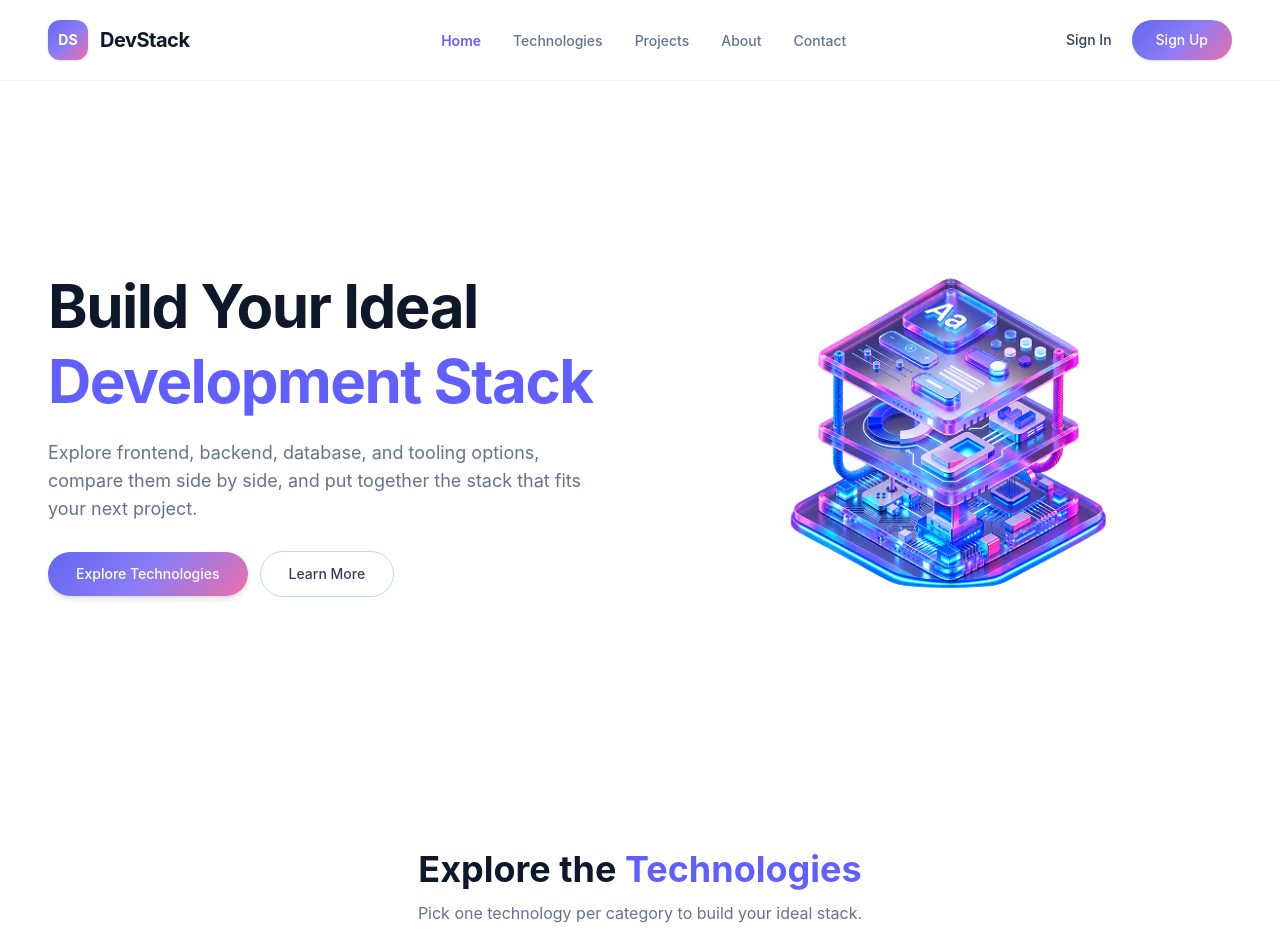
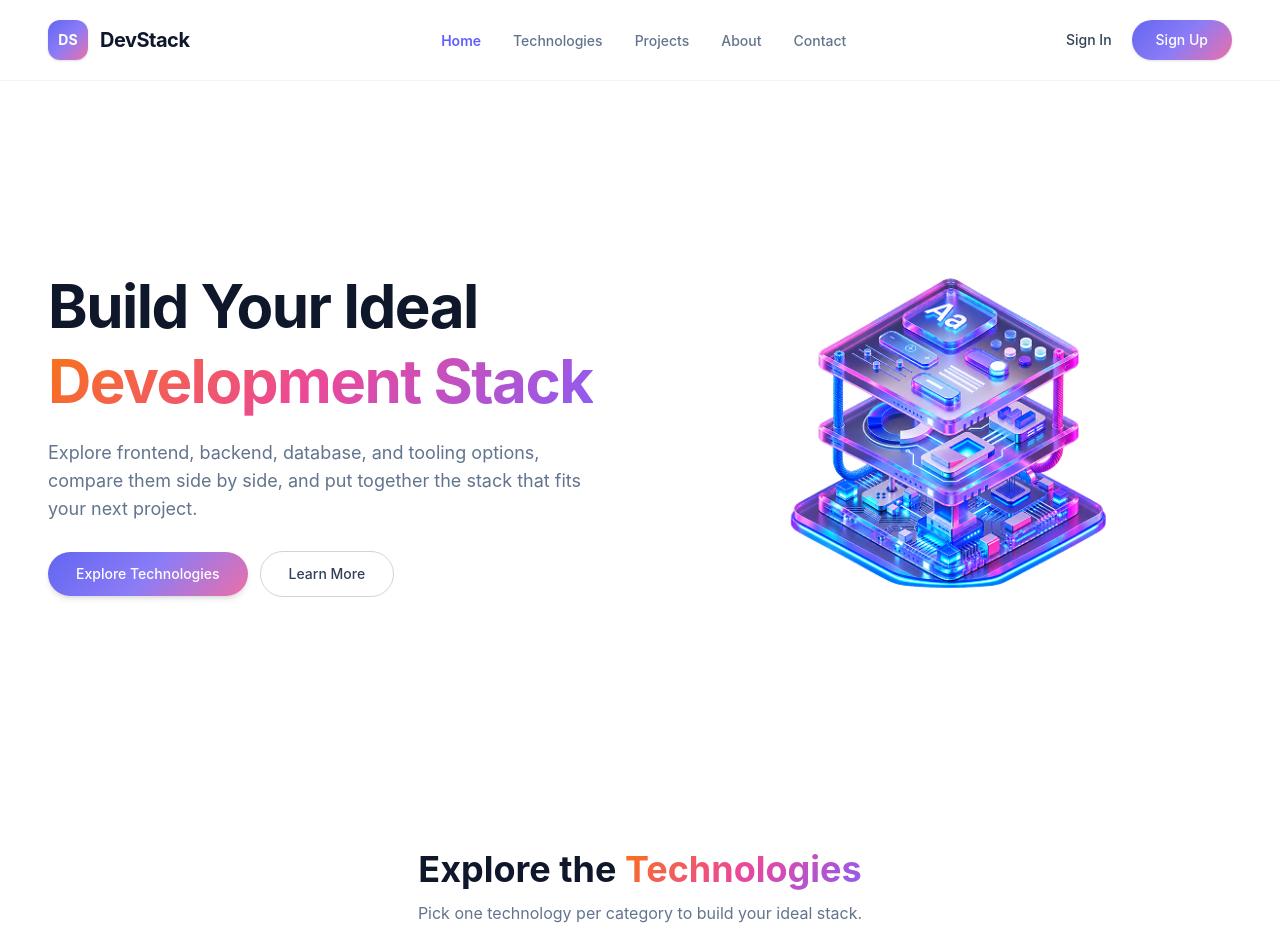
Before and after one commit to topu-00/Assignment-5, a React (Vite) app in the folder DevStack-App/: page / in a window 1280 px wide. Shown: the top 952 px of the page. Built offline with nearby package versions, Linux system fonts and the light colour scheme.

Commit message:
Push6: Add missing gradient styling

```diff
--- a/DevStack-App/src/App.tsx
+++ b/DevStack-App/src/App.tsx
@@ -79,7 +79,7 @@ function App() {
           <div className="mb-10 text-center">
             <h2 className="text-3xl font-bold text-slate-900 sm:text-4xl">
               Explore the{" "}
-              <span className="text-indigo-500">
+              <span className="gradient-text">
                 Technologies
               </span>
             </h2>
--- a/DevStack-App/src/Components/Footer.tsx
+++ b/DevStack-App/src/Components/Footer.tsx
@@ -43,7 +43,7 @@ const Footer = () => {
                         </div>
                     </div>
 
-                    <div className="grid w-full grid-cols-2 gap-x-8 gap-y-10 sm:grid-cols-3 sm:gap-x-12 lg:w-auto lg:min-w-[520px] lg:grid-cols-3 lg:gap-x-16">
+                    <div className="grid w-full grid-cols-2 gap-x-8 gap-y-10 sm:grid-cols-3 sm:gap-x-12 lg:w-auto lg:min-w-130 lg:grid-cols-3 lg:gap-x-16">
                         <div>
                             <h4 className="mb-4 text-xs font-bold tracking-wider text-slate-900">
                                 PRODUCT
--- a/DevStack-App/src/Components/HeroSection.tsx
+++ b/DevStack-App/src/Components/HeroSection.tsx
@@ -7,7 +7,7 @@ const HeroSection = () => {
                 <h1 className="text-4xl font-bold leading-tight tracking-tight text-slate-900 sm:text-5xl md:text-6xl lg:text-5xl xl:text-6xl">
                     Build Your Ideal
                     <br />
-                    <span className="text-indigo-500">
+                    <span className="gradient-text">
                         Development Stack
                     </span>
                 </h1>
--- a/DevStack-App/src/index.css
+++ b/DevStack-App/src/index.css
@@ -4,3 +4,8 @@
 .brand-gradient {
     background: linear-gradient(135deg, #6366f1, #8b7cf6, #ec6fa8);
 }
+.gradient-text {
+    background: linear-gradient(135deg, #f97316, #ec4899, #8b5cf6);
+    background-clip: text;
+    color: transparent;
+}
```
